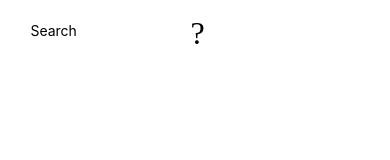
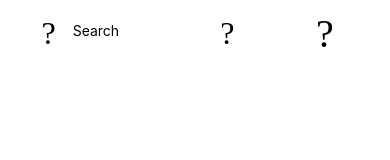
Before and after one commit to appfr3d/GIB2, a React Native app in the folder geoMATikk-app/: screen / in a window 390 px wide. Shown: the top 160 px of the page. Built offline with nearby package versions, Linux system fonts and the light colour scheme.

Commit message:
Lagt til login modal og filterknapp

```diff
--- a/geoMATikk-app/App.js
+++ b/geoMATikk-app/App.js
@@ -1,5 +1,5 @@
-import React from 'react';
-import { StyleSheet, Text, View, Dimensions, TextInput, StatusBar } from 'react-native';
+import React, { useState} from 'react';
+import { StyleSheet, Text, View, Dimensions, TextInput, StatusBar, TouchableOpacity, Button, Alert, Modal, TouchableHighlight } from 'react-native';
 import MapView, { PROVIDER_GOOGLE, Marker } from 'react-native-maps';
 // eslint-disable-next-line import/no-extraneous-dependencies
 import { Ionicons } from '@expo/vector-icons';
@@ -15,6 +15,9 @@ const marker = {
 };
 
 export default function App() {
+
+  const [modalVisible, setModalVisible] = useState(false);
+
   return (
     <View style={styles.container}>
       <MapView
@@ -27,15 +30,68 @@ export default function App() {
         }}
         // provider={PROVIDER_GOOGLE}
       >
-        <Marker coordinate={marker.latlng} title={marker.title} description={marker.description} />
+      <Marker coordinate={marker.latlng} title={marker.title} description={marker.description} />
       </MapView>
+
       <View style={styles.topMenu}>
         <View style={styles.searchView}>
+          <TouchableOpacity style={styles.filterbutton}>
+              <View><Ionicons name="md-funnel" size={32} /></View>
+          </TouchableOpacity>
+
           <TextInput placeholder="Search" style={styles.searchInput} />
           <Ionicons name="md-search" size={32} />
         </View>
+
+        <TouchableOpacity onPress = { () =>
+          setModalVisible(!modalVisible)} >
+
+          <Ionicons style= {styles.loginperson}name="md-person" size={40}/>
+
+        </TouchableOpacity>
+
+
       </View>
+
+        <Modal style={styles.modalStyle}
+
+          animationType="fade"
+          transparent= {true}
+          visible={modalVisible}
+          onRequestClose={() => {
+            Alert.alert('Modal has been closed.');
+          }}>
+
+          <View style={{backgroundColor: 'rgba(0,0,0,0.3)', flex: 1}}>
+            <View style={styles.loginbox}>
+              <TouchableOpacity style={styles.closelogin} onPress={() => {
+                    setModalVisible(!modalVisible);
+                  }}>
+                    <Ionicons name="md-close" size={20}/>
+
+                </TouchableOpacity>
+              <View>
+                <TextInput placeholder="Brukernavn"></TextInput>
+                <TextInput placeholder="Passord"></TextInput>
+
+                <TouchableHighlight
+                  onPress={() => {
+                    setModalVisible(!modalVisible);
+                  }}>
+                  <Text> {"\n"} Logg inn</Text>
+                </TouchableHighlight>
+              </View>
+
+
+            </View>
+          </View>
+        </Modal>
+
+
     </View>
+
+
+
   );
 }
 
@@ -54,13 +110,14 @@ const styles = StyleSheet.create({
     top: Constants.statusBarHeight + 10,
     left: 10,
     borderWidth: 0,
+    flexDirection: "row",
 
   },
   searchView: {
-    // position: 'absolute',
+    //position: 'absolute',
     // top: StatusBar.currentHeight + 10,
     // left: 10,
-    width: '85%',
+    width: '75%',
     height: 40,
     backgroundColor: 'white',
     borderRadius: 20,
@@ -70,7 +127,40 @@ const styles = StyleSheet.create({
     justifyContent: 'center',
   },
   searchInput: {
-    width: '80%',
-    marginLeft: 5,
+    width: '60%',
+    marginLeft: 7,
+
   },
+
+  filterbutton: {
+   flexDirection: "column",
+   paddingRight: 10,
+    },
+
+  loginperson: {
+    marginLeft: 50,
+  },
+
+  loginbox: {
+    padding: 30,
+    margin: 0,
+    marginLeft: 20,
+    marginRight: 8,
+    display: 'flex',
+    flexDirection: 'column',
+    marginTop: 110,
+    borderRadius: 10,
+    backgroundColor: 'white'
+
+  },
+
+  closelogin: {
+    display: 'flex',
+    flexDirection: 'row-reverse'
+  },
+
+  modalStyle: {
+    opacity: 1
+  }
+
 });
```
